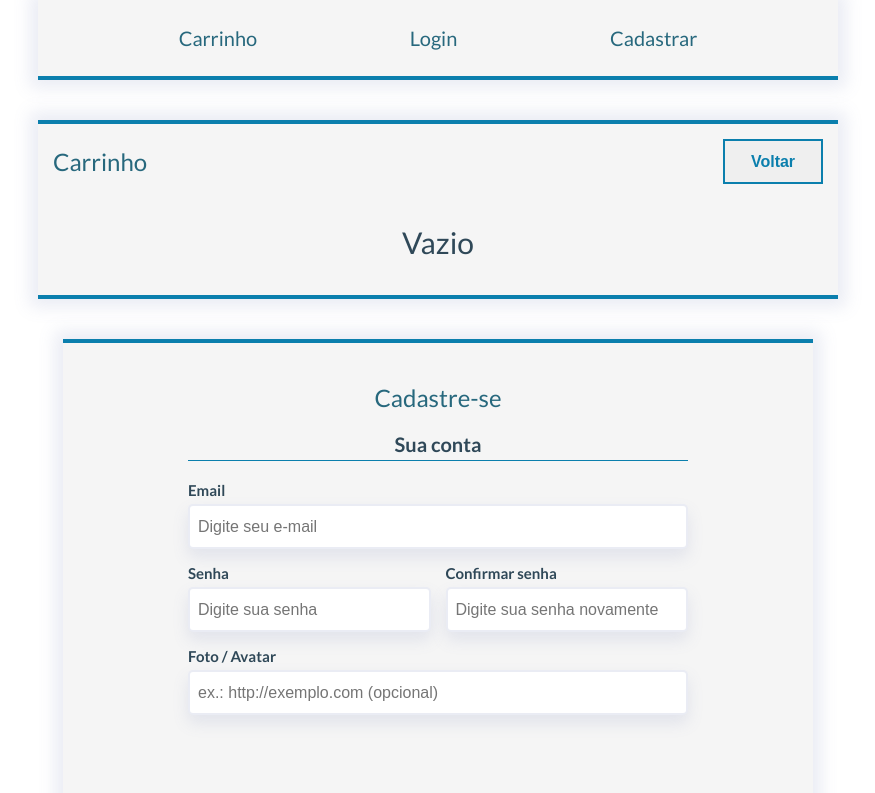
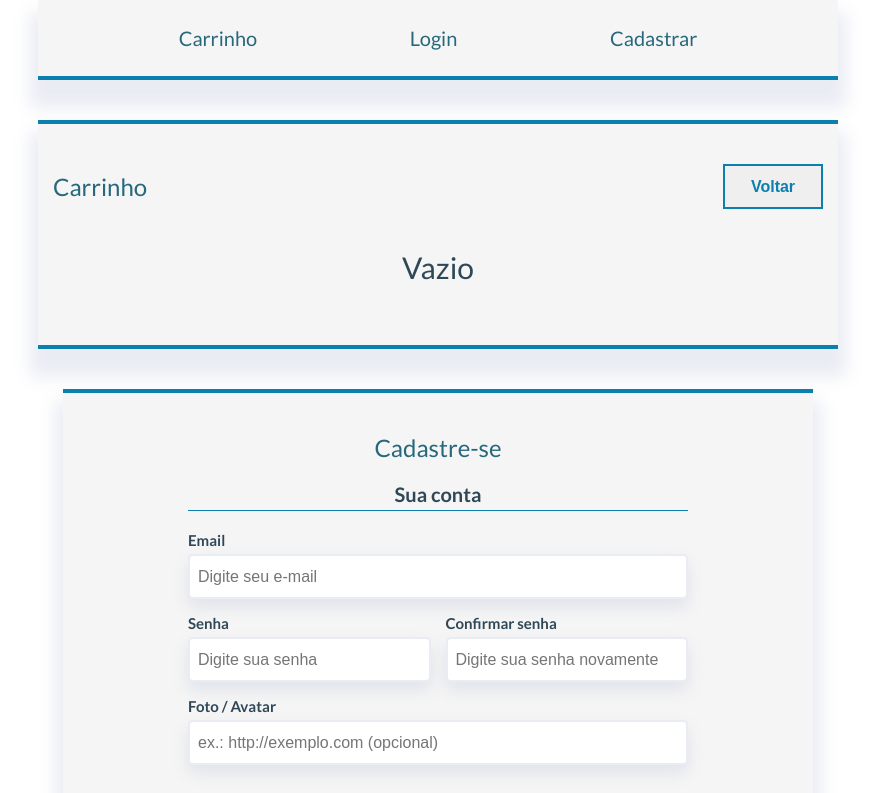
Before and after one commit to Nadno/e-commerce-front-end, a Next.js app: page /cart in a window 1280 px wide. Shown: the top 793 px of the page, without its empty margins (202-1077 px from the left). Built offline with nearby package versions, Linux system fonts and the light colour scheme.

Commit message:
get better the Container shadow box

```diff
--- a/src/components/Container/style.ts
+++ b/src/components/Container/style.ts
@@ -4,7 +4,7 @@ const Container = styled.div`
   animation: show-container 0.4s forwards ease;
 
   position: relative;
-  padding: 1.5rem;
+  padding: 4rem 1.5rem;
 
   display: flex;
   flex-direction: column;
@@ -14,7 +14,7 @@ const Container = styled.div`
   opacity: 0;
   transform: translateY(3.2rem);
   background-color: ${({ theme }) => theme.colors.white};
-  box-shadow: 0 0 16px 8px ${({ theme }) => theme.colors.shadow};
+  box-shadow: 0 20px 16px 8px ${({ theme }) => theme.colors.shadow};
   border-top: 4px solid ${({ theme }) => theme.colors.secondary};
   border-bottom: 4px solid ${({ theme }) => theme.colors.secondary};
 
```
